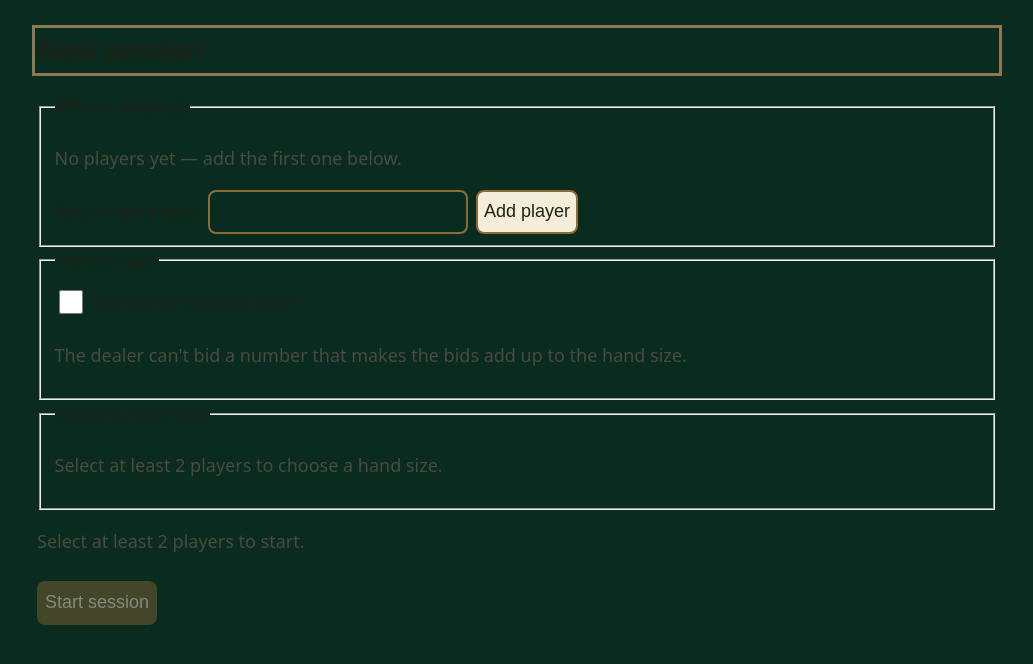
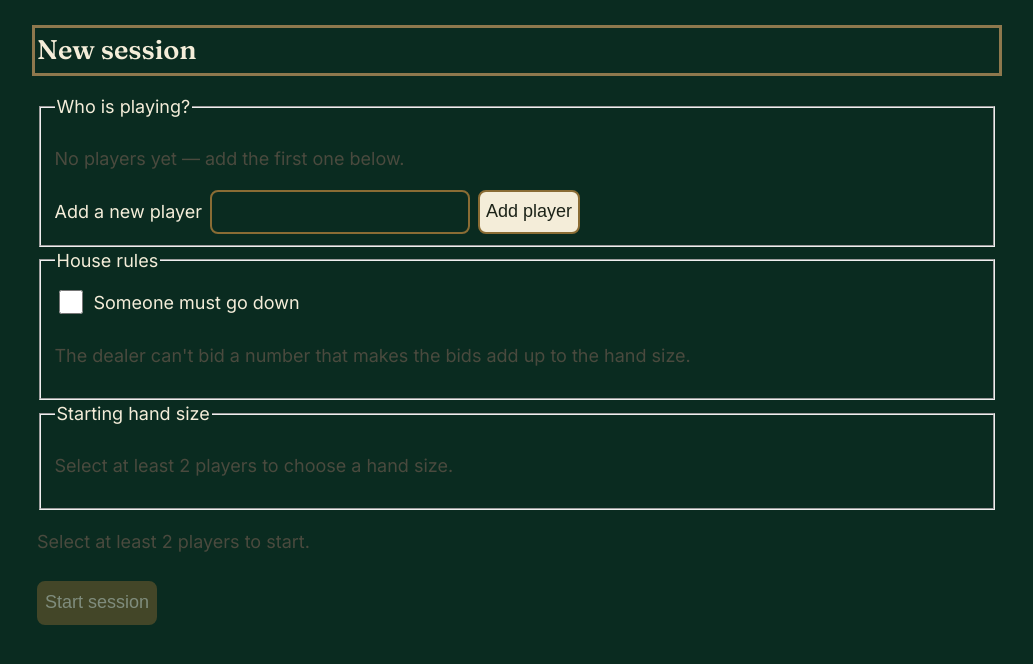
Before and after one commit to RobertBeverton/ContractWhist, a website built with Vite: page index.html in a window 1280 px wide. Shown: the whole page, without its empty margins (123-1156 px from the left). Built offline with nearby package versions, Linux system fonts and the light colour scheme.

Commit message:
feat: load Fraunces/Inter fonts, apply to headings and body

```diff
--- a/index.html
+++ b/index.html
@@ -4,6 +4,9 @@
     <meta charset="UTF-8" />
     <meta name="viewport" content="width=device-width, initial-scale=1.0" />
     <meta name="theme-color" content="#1d4ed8" />
+    <link rel="preconnect" href="https://fonts.googleapis.com">
+    <link rel="preconnect" href="https://fonts.gstatic.com" crossorigin>
+    <link href="https://fonts.googleapis.com/css2?family=Fraunces:opsz,wght@9..144,500;9..144,600;9..144,700&family=Inter:wght@400;500;600;700&display=swap" rel="stylesheet">
     <title>Contract Whist Scorer</title>
   </head>
   <body>
--- a/src/styles/base.css
+++ b/src/styles/base.css
@@ -6,10 +6,15 @@ body {
   margin: 0;
   padding: var(--space);
   background: var(--bg);
-  color: var(--text);
-  font-family: system-ui, -apple-system, "Segoe UI", sans-serif;
+  color: var(--text-on-bg);
+  font-family: 'Inter', system-ui, -apple-system, "Segoe UI", sans-serif;
   font-size: var(--font-base);
   line-height: 1.5;
+}
+
+h1, h2, h3 {
+  font-family: 'Fraunces', Georgia, 'Times New Roman', serif;
+  font-weight: 600;
 }
 
 /* 2.4.7 Focus Visible — never remove without replacing. */
```
